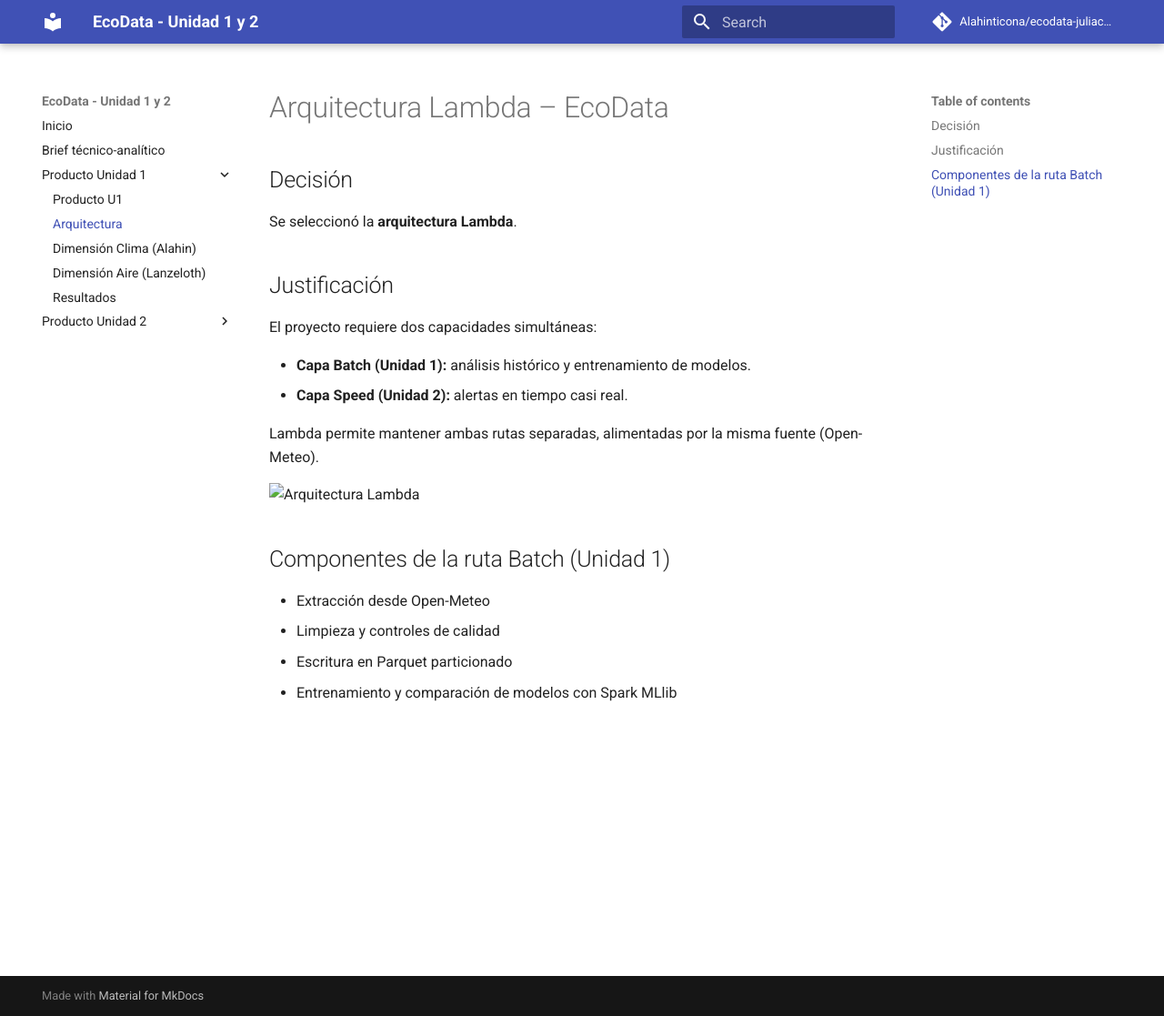
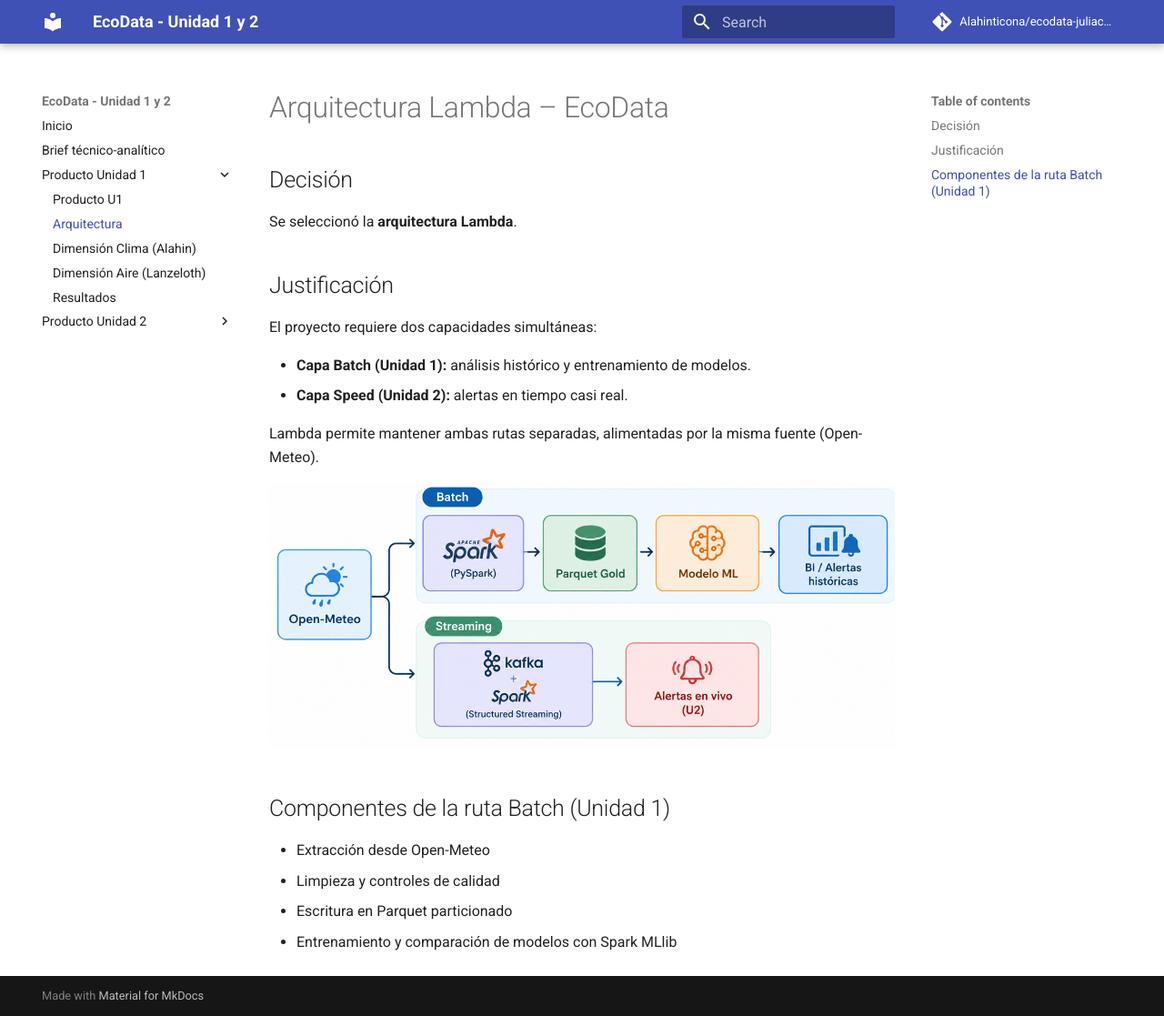
Before and after one commit to Alahinticona/ecodata-juliaca-u1, an MkDocs documentation site: the page built from docs/arquitectura.md, in a window 1280 px wide and 1117 px high. Shown: the whole window at 91% size. Built offline with MkDocs 1.6.1 and Material for MkDocs 9.7.7, drawn with Linux system fonts in a browser that asks for light colours; comment, search, counter and statistics services are not loaded.

Commit message:
Fix image path in arquitectura.md
Updated image path for Lambda architecture diagram.

```diff
--- a/docs/arquitectura.md
+++ b/docs/arquitectura.md
@@ -11,7 +11,7 @@ El proyecto requiere dos capacidades simultáneas:
 
 Lambda permite mantener ambas rutas separadas, alimentadas por la misma fuente (Open-Meteo).
 
-![Arquitectura Lambda](../diagrams/diagrama.png)
+   ![Arquitectura Lambda](diagrama.png)
 
 ## Componentes de la ruta Batch (Unidad 1)
 - Extracción desde Open-Meteo
```
